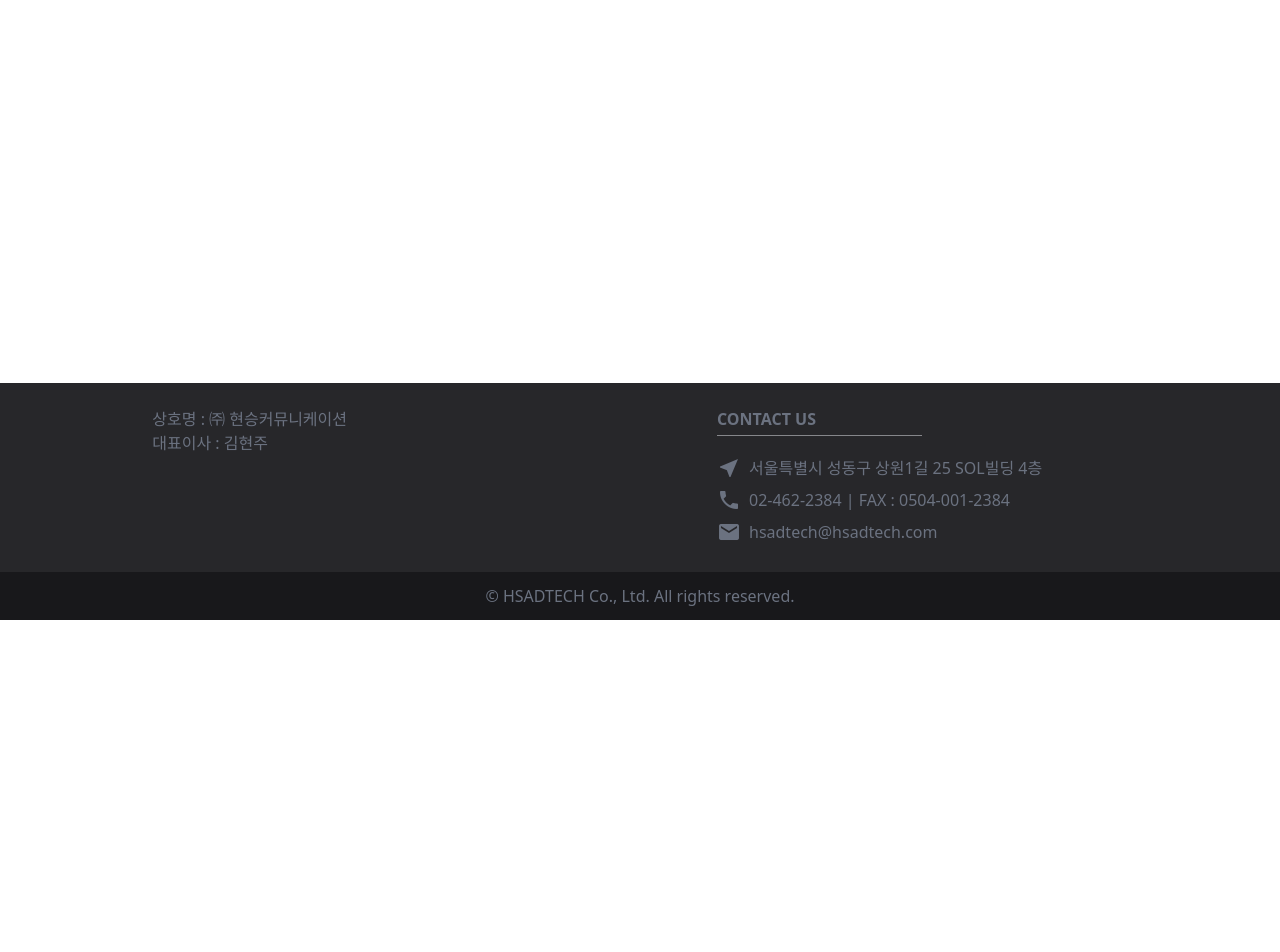
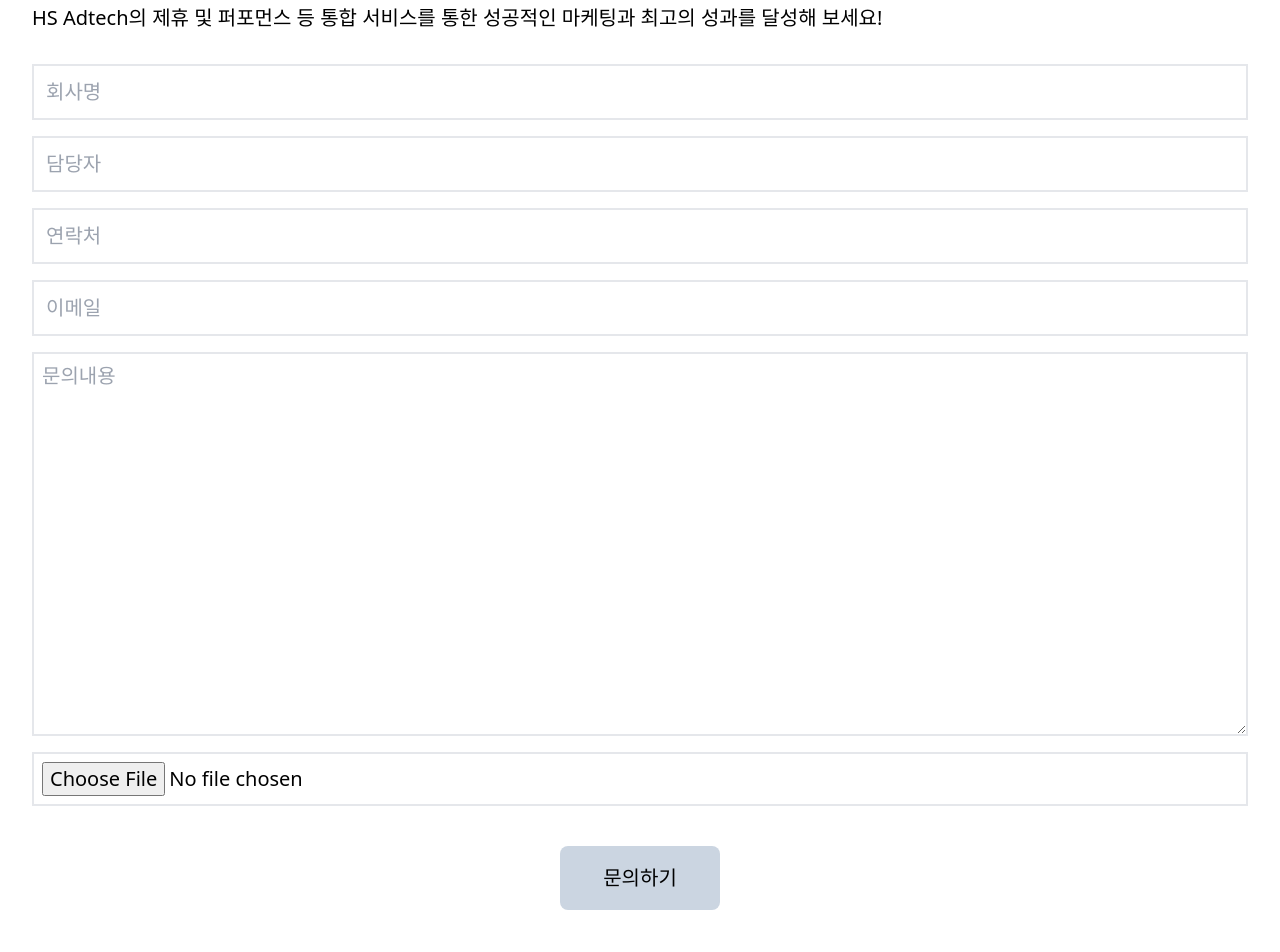
Before and after one commit to gksehfapd/hsadtech, a Next.js app: page /contactus in a window 1280 px wide. Shown: the part 180-1132 px from the top of the page. Before the commit the page ends 800 px from the top, so only its background shows below. Built offline with nearby package versions, Linux system fonts and the light colour scheme.

Commit message:
feat: contact

```diff
--- a/components/homeItem.tsx
+++ b/components/homeItem.tsx
@@ -12,7 +12,7 @@ const HomeItem = ({ text, splitItem }: HomeItemProps) => {
 				{splitItemArray.map((e) => {
 					return <span key={e}>{e}</span>
 				})}
-			</span>{' '}
+			</span>
 			<span className="mx-4">|</span>
 			<span className="w-2/3 break-keep">{text}</span>
 		</li>
--- a/package.json
+++ b/package.json
@@ -13,6 +13,7 @@
     "next": "14.1.4",
     "react": "^18",
     "react-dom": "^18",
+    "react-hook-form": "^7.51.3",
     "react-icons": "^5.0.1"
   },
   "devDependencies": {
--- a/pages/contactus.tsx
+++ b/pages/contactus.tsx
@@ -1,9 +1,67 @@
 import Layout from '@/components/layout'
+import { useForm } from 'react-hook-form'
 
 export default function Contactus() {
+	const { register, handleSubmit } = useForm()
+
+	const onSubmit = (data: any) => {
+		console.log(data)
+	}
+
 	return (
 		<Layout>
-			<div>hi</div>
+			<div className="flex flex-col pb-8">
+				<span className="text-5xl text-purple-900 pb-6">Contact us</span>
+				<div className="flex flex-col text-xl">
+					<span className="mb-6">
+						HS Adtech의 제휴 및 퍼포먼스 등 통합 서비스를 통한 성공적인 마케팅과 최고의
+						성과를 달성해 보세요!
+					</span>
+					<form onSubmit={handleSubmit(onSubmit)} className="flex flex-col items-center">
+						<input
+							type="text"
+							placeholder="회사명"
+							name="companyName"
+							className="border-2 p-3 my-2 w-full"
+						/>
+						<input
+							type="text"
+							placeholder="담당자"
+							name="clientName"
+							className="border-2 p-3 my-2 w-full"
+						/>
+						<input
+							type="text"
+							placeholder="연락처"
+							name="clientNumber"
+							className="border-2 p-3 my-2 w-full"
+						/>
+						<input
+							type="text"
+							placeholder="이메일"
+							name="clientEmail"
+							className="border-2 p-3 my-2 w-full"
+						/>
+						<textarea
+							placeholder="문의내용"
+							name="clientText"
+							className="border-2 p-2 my-2 w-full h-96"
+						/>
+						<input
+							type="file"
+							name="clientFile"
+							accept="*"
+							className="border-2 p-2 my-2 w-full"
+						/>
+
+						<input
+							type="submit"
+							value="문의하기"
+							className="bg-slate-300 w-40 h-16 rounded-lg mt-8"
+						/>
+					</form>
+				</div>
+			</div>
 		</Layout>
 	)
 }
```
Also changed, not shown: 1 other file (tests, documents, lock files or other folders).
